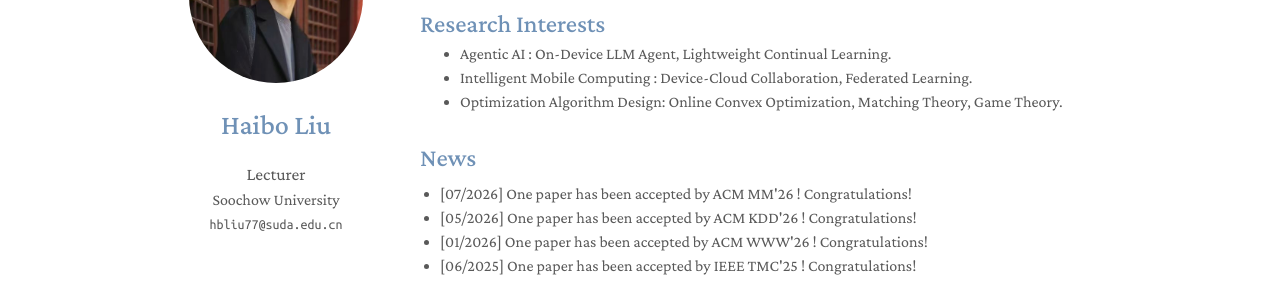
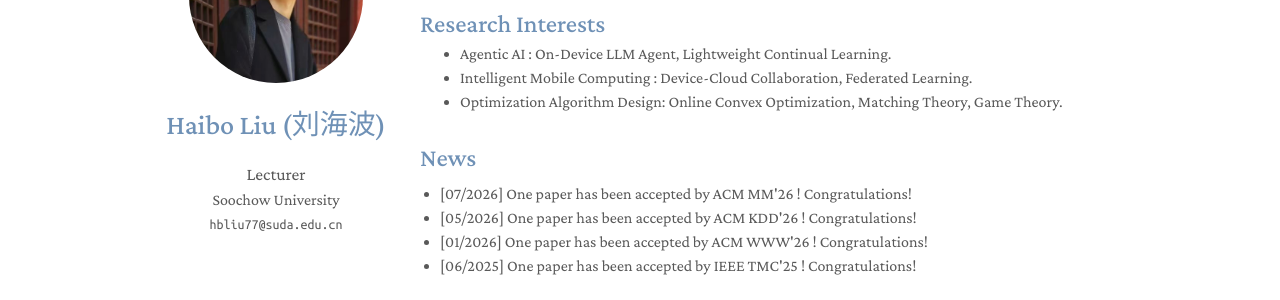
Before and after one commit to liuhaibo919/liuhaibo919.github.io, a Jekyll site: the page built from index.md, in a window 1280 px wide. Shown: the part 199-499 px from the top of the page. Built offline with Jekyll 4.4.1, drawn with Linux system fonts in a browser that asks for light colours; a style sheet for code colours, icons or effects is not loaded.

Commit message:
Update _config.yml

```diff
--- a/_config.yml
+++ b/_config.yml
@@ -1,5 +1,5 @@
 # Basic Information
-title: Haibo Liu
+title: Haibo Liu (刘海波)
 position: Lecturer
 email: hbliu77@suda.edu.cn
 affiliation: Soochow University
```
